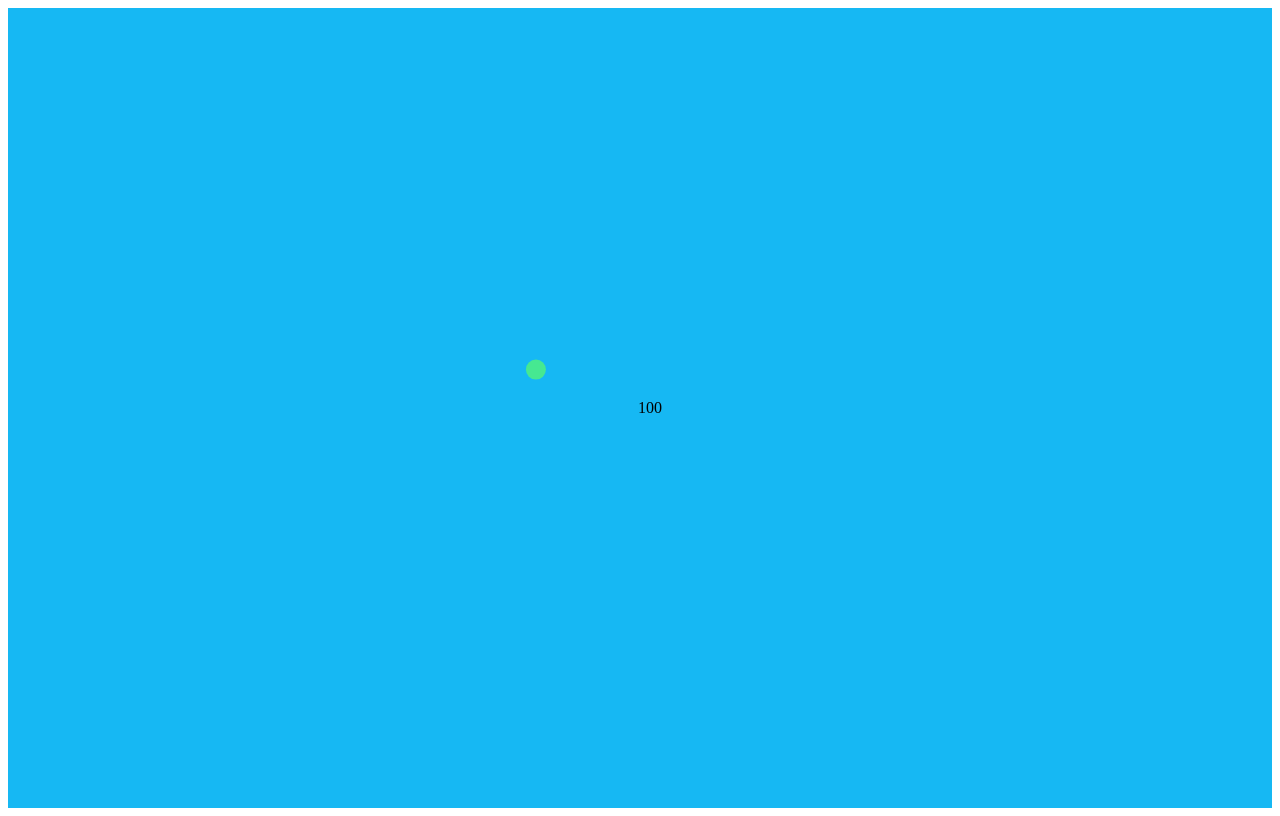
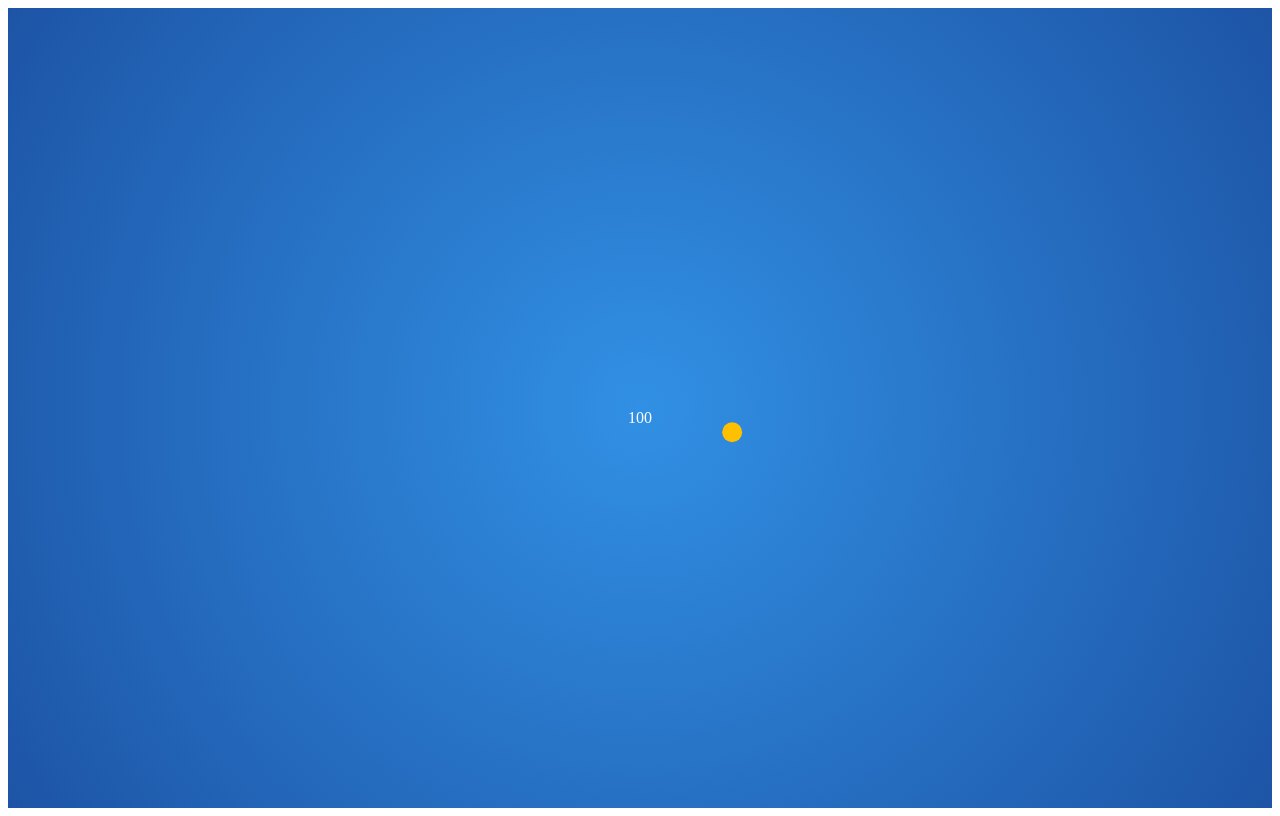
Before and after one commit to Thatooine/thatooinemaake.com, a Next.js app: page / in a window 1280 px wide. Built offline with nearby package versions, Linux system fonts and the light colour scheme.

Commit message:
sol ember!!!

```diff
--- a/components/Loader/v1/index.tsx
+++ b/components/Loader/v1/index.tsx
@@ -17,7 +17,7 @@ export const FancyLoader = () => {
         delay: 0,
         config: {
             ...config.molasses,
-            duration: 40,
+            duration: 60,
             damping: 0,
         },
         to: (() => {
@@ -46,23 +46,21 @@ export const FancyLoader = () => {
     })
 
     return (
-        <div
-            style={{
-                display: "flex",
-                alignItems: "center",
-                justifyContent: 'center'
-            }}
-        >
+        <div>
             <animated.div
                 style={{
                     width: 20,
                     height: 20,
                     borderRadius: '50%',
-                    backgroundColor: '#46e891',
+                    backgroundColor: 'rgb(255,192,0)',
                     ...styles
                 }}
             />
-            <animated.div>
+            <animated.div
+                style={{
+                    color: 'white'
+                }}
+            >
                 {number.to(n => n.toFixed(0))}
             </animated.div>
         </div>
--- a/pages/index.tsx
+++ b/pages/index.tsx
@@ -9,7 +9,7 @@ const App: NextPage = () => {
                 height: '100vh',
                 alignItems: 'center',
                 justifyContent: "center",
-                backgroundColor: "#16b8f3"
+                backgroundImage: "radial-gradient(circle, rgb(49, 144, 228) 0%, rgb(29, 84, 166) 100%)"
             }}
         >
             <FancyLoader/>
```
